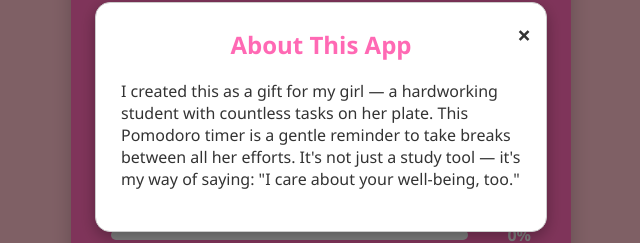
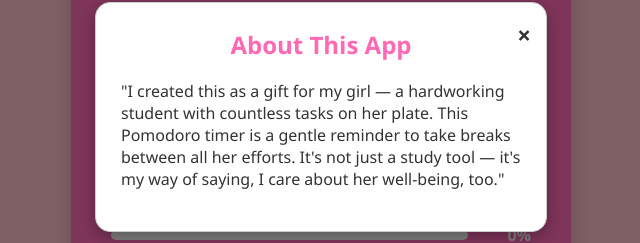
Before and after one commit to kiisaaa/pomodoro-timer, a plain HTML site: page index.html in a window 1280 px wide. Both pictures are taken after a click on the button "About". Shown: the part 283-526 px from the top of the page, without its empty margins (319-959 px from the left). Drawn offline with Linux system fonts and the light colour scheme.

Commit message:
Add files via upload

```diff
--- a/index.html
+++ b/index.html
@@ -76,9 +76,9 @@
       <span class="close" onclick="closeAbout()">&times;</span>
       <h2>About This App</h2>
       <p style="margin-top: 10px; font-size: 1rem;">
-        I created this as a gift for my girl — a hardworking student with countless tasks on her plate.
+        "I created this as a gift for my girl — a hardworking student with countless tasks on her plate.
         This Pomodoro timer is a gentle reminder to take breaks between all her efforts.
-        It's not just a study tool — it's my way of saying: "I care about your well-being, too."
+        It's not just a study tool — it's my way of saying, I care about her well-being, too."
       </p>
     </div>
   </div>
```
